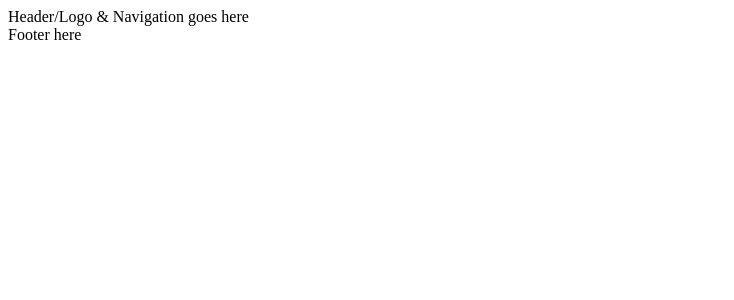
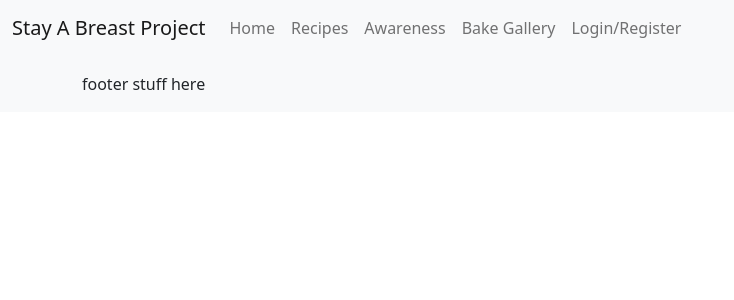
Before and after one commit to Sharon-B/BreastCancerAwarenessBakingApp, a Flask app: template templates/base.html in a window 1280 px wide. Shown: the top 300 px of the page, without its empty margins (0-734 px from the left). Run offline with Flask 2, Linux system fonts and the light colour scheme; the template is opened without the code that fills it, so the values that code supplies are empty; some libraries are stand-ins or nearby versions.

Commit message:
Add basic bootstrap nav bar and footer

```diff
--- a/static/css/style.css
+++ b/static/css/style.css
@@ -0,0 +1,6 @@
+
+/*Navbar styling*/
+
+.navbar a {
+    list-style: none;
+}
--- a/templates/base.html
+++ b/templates/base.html
@@ -1,18 +1,25 @@
 <!DOCTYPE html>
 <html lang="en">
+
 <head>
     <meta charset="UTF-8">
     <meta name="viewport" content="width=device-width, initial-scale=1.0">
     <meta http-equiv="X-UA-Compatible" content="ie=edge">
-    <meta name="Description" content="Enter your description here"/>
+    <meta name="Description" content="Enter your description here" />
     <!-- Font Awesome -->
     <script src="https://kit.fontawesome.com/6ce9d8c658.js" crossorigin="anonymous"></script>
     <!-- Bootstrap Bundle with Popper -->
-    <script src="https://cdn.jsdelivr.net/npm/bootstrap@5.1.3/dist/js/bootstrap.bundle.min.js" integrity="sha384-ka7Sk0Gln4gmtz2MlQnikT1wXgYsOg+OMhuP+IlRH9sENBO0LRn5q+8nbTov4+1p" crossorigin="anonymous"></script>
+    <script src="https://cdn.jsdelivr.net/npm/bootstrap@5.1.3/dist/js/bootstrap.bundle.min.js"
+        integrity="sha384-ka7Sk0Gln4gmtz2MlQnikT1wXgYsOg+OMhuP+IlRH9sENBO0LRn5q+8nbTov4+1p" crossorigin="anonymous">
+    </script>
     <!-- JQuery -->
-    <script src="https://code.jquery.com/jquery-3.6.0.min.js" integrity="sha256-/xUj+3OJU5yExlq6GSYGSHk7tPXikynS7ogEvDej/m4=" crossorigin="anonymous"></script>
+    <script src="https://code.jquery.com/jquery-3.6.0.min.js"
+        integrity="sha256-/xUj+3OJU5yExlq6GSYGSHk7tPXikynS7ogEvDej/m4=" crossorigin="anonymous"></script>
     <!-- Stylesheet-->
     <link rel="stylesheet" href="{{ url_for('static', filename='css/style.css') }}" type="text/css">
+    <!-- Bootstrap Stylesheet-->
+    <link href="https://cdn.jsdelivr.net/npm/bootstrap@5.1.3/dist/css/bootstrap.min.css" rel="stylesheet"
+        integrity="sha384-1BmE4kWBq78iYhFldvKuhfTAU6auU8tT94WrHftjDbrCEXSU1oBoqyl2QvZ6jIW3" crossorigin="anonymous">
 
     <title>Project Title</title>
 </head>
@@ -20,7 +27,34 @@
 <body>
 
     <header>
-        Header/Logo & Navigation goes here
+        <nav class="navbar navbar-expand-lg navbar-light bg-light">
+            <div class="container-fluid">
+                <a class="navbar-brand" href="#">Stay A Breast Project</a>
+                <button class="navbar-toggler" type="button" data-bs-toggle="collapse" data-bs-target="#navbarNav"
+                    aria-controls="navbarNav" aria-expanded="false" aria-label="Toggle navigation">
+                    <span class="navbar-toggler-icon"></span>
+                </button>
+                <div class="collapse navbar-collapse" id="navbarNav">
+                    <ul class="navbar-nav navbar-right">
+                        <li class="nav-item">
+                            <a class="nav-link" aria-current="page" href="#">Home</a>
+                        </li>
+                        <li class="nav-item">
+                            <a class="nav-link" href="#">Recipes</a>
+                        </li>
+                        <li class="nav-item">
+                            <a class="nav-link" href="#">Awareness</a>
+                        </li>
+                        <li class="nav-item">
+                            <a class="nav-link" href="#">Bake Gallery</a>
+                        </li>
+                        <li class="nav-item">
+                            <a class="nav-link" href="#">Login/Register</a>
+                        </li>
+                    </ul>
+                </div>
+            </div>
+        </nav>
     </header>
 
     <main>
@@ -28,8 +62,10 @@
         {% endblock %}
     </main>
 
-    <footer>
-        Footer here
+    <footer class="footer mt-auto py-3 bg-light">
+        <div class="container">
+            footer stuff here
+        </div>
     </footer>
 
 </body>
```
